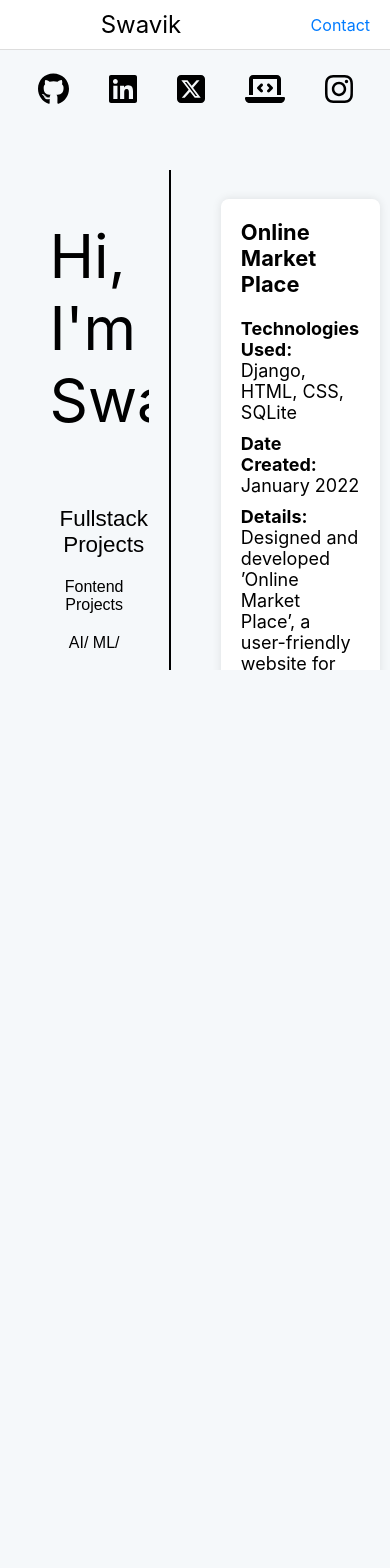
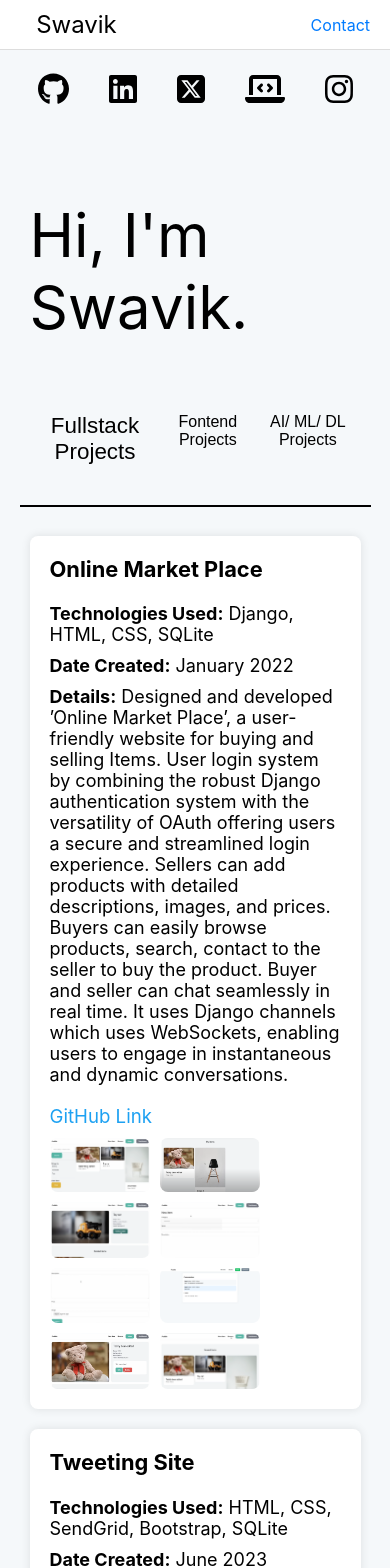
Before and after one commit to SwavikPatra/iamswavik, a React (Create React App) app: page /iamswavik/projects in a window 390 px wide. Shown: the top 1568 px of the page. Before the commit the page ends 844 px from the top, so only its background shows below. Built offline with nearby package versions, Linux system fonts and the light colour scheme; a web font is replaced by a local one.

Commit message:
css changes, mobile responsive changes

```diff
--- a/src/App.css
+++ b/src/App.css
@@ -46,17 +46,55 @@
   color: black !important; /* Set text color to black */
 }
 
-/* .home{
-  background-color: #e7eaf6;
-} */
-
-.social{
-  width: 100%; /* Full width of the screen */
-  height: 100px; /* Height of 50px */
+.home-left {
+  box-sizing: border-box;
+  padding: 10px;
+  width: 100%;
+  overflow: hidden;
 }
 
-.home{
-  width : 100%;
-  height : 500px;
-  padding-left: 5%;
+.home-right{
+  box-sizing: border-box;
+  padding: 10px;
+  /* width: 100%; */
+  overflow-y: auto;
+  height: 100%;
 }
+
+.size-left {
+  flex: 1;
+}
+
+.size-right {
+  flex: 2;
+}
+
+.side-menu{
+  display: flex;
+  flex-direction: column;
+}
+
+@media only screen and (max-width: 600px) {
+  .side-menu{
+    flex-direction: row;
+  }
+
+  .size-left {
+    flex: 1;
+  }
+
+  .size-right {
+    flex: 3;
+  }
+}
+
+
+
+/* .left {
+  overflow: hidden;
+}
+
+.right {
+  overflow-y: auto;
+  height: 100%;
+} */
--- a/src/components/Bio.js
+++ b/src/components/Bio.js
@@ -1,4 +1,5 @@
 import React, { useState } from 'react';
+import "../App.css"
 import "../css/bio.css";
 import "../css/card.css";
 
@@ -17,10 +18,11 @@ function Bio() {
 
   return (
     <div className="container">
-      <div className="home-div size left">
-        <div>
-          <p>Hi, I'm Swavik.</p>
+      <div className="home-left size-left left">
+        <div className = "name">
+          <p className="my-name-bio">Hi, I'm Swavik.</p>
         </div>
+        <div className="side-menu">
         <div>
           <button
             className={`text-button ${clickedButton === 'Education' ? 'active' : ''}`}
@@ -53,8 +55,10 @@ function Bio() {
             Certificates
           </button>
         </div>
+        </div>
+
       </div>
-      <div className="home-div sizee vertical-line right">
+      <div className="home-right size-right vertical-line right">
         { clickedButton === 'Education' && <Education/>}
         { clickedButton === 'Skills' && <Skills/>}
         {/* { clickedButton === 'Experiences' && <Experiences/>} */}
--- a/src/components/Home.js
+++ b/src/components/Home.js
@@ -18,13 +18,14 @@ function Home() {
 
   return (
     <div className="container">
-      <div className="home-div size">
-        <p>Hi, I'm Swavik.</p>
+      <div className="home-left size-left">
+        <p className="my-name">Hi, I'm Swavik.</p>
         <button className="bw-button" onClick={handleBioClick}>
           Bio
         </button>
       </div>
-      <div className="home-div sizee vertical-line">
+  {/* ------------------------------------------------------------------ */}
+      <div className="home-right size-right vertical-line">
         <p className="p-small">
         Hi, My name is Swavik Patra.
         <br/>
--- a/src/components/Projects.js
+++ b/src/components/Projects.js
@@ -15,10 +15,11 @@ function Bio() {
 
   return (
     <div className="container">
-      <div className="home-div size left">
+      <div className="home-left size-left left">
         <div>
           <p>Hi, I'm Swavik.</p>
         </div>
+        <div className="side-menu">
           <div>
             <button
               className={`text-button ${clickedButton === 'FullstackProjects' ? 'active' : ''}`}
@@ -45,7 +46,9 @@ function Bio() {
           </div>
 
       </div>
-      <div className="home-div sizee vertical-line right">
+        </div>
+
+      <div className="right home-right size-right vertical-line ">
         { clickedButton === 'FullstackProjects' && <FullstackProjects/>}
         { clickedButton === 'FrontendProjects' && <FrontendProjects/>}
         { clickedButton === 'AIMLDLProjects' && <AIMLDLProjects/>}
--- a/src/css/bio.css
+++ b/src/css/bio.css
@@ -1,25 +1,17 @@
-.container{
+.container {
   display: flex;
-    height: 100%;
-}
-
-.home-div {
-    box-sizing: border-box; /* Include padding and border in the element's total width */
-    padding: 10px;
-  }
-
-.size{
-  flex: 1;
-}
-
-.sizee{
-  flex: 2;
+  flex-direction: row;
+  height: 100vh; /* Use full viewport height */
 }
 
 .vertical-line {
   border-left: 2px solid black;
-  height: 300px; /* Adjust the height as needed */
   margin: 20px; /* Optional, for spacing */
+}
+
+.name {
+  padding: 0; /* Set padding to 0 */
+  height: auto;
 }
 
 .text-button {
@@ -41,11 +33,27 @@
   color: #000; /* Dark black color */
 }
 
-  .left {
-    overflow: hidden;
+
+@media only screen and (max-width: 600px) {
+  .container {
+    flex-direction: column; /* Switch to vertical layout on small screens */
   }
 
-  .right {
+  .vertical-line {
+    border-left: none;
+    border-top: 2px solid black; /* Switch to horizontal line */
+    width: 100%; /* Make the line span the width of the container */
+    height: auto; /* Reset height to auto */
+    margin: 20px 0; /* Adjust vertical margin */
+  }
+
+  /* .right {
+    height: auto;
     overflow-y: auto;
-    height: 100%;
+  } */
+
+  .my-name-bio{
+    font-size: 40px;
   }
+
+}
--- a/src/css/full-stack-projects.css
+++ b/src/css/full-stack-projects.css
@@ -4,6 +4,7 @@ body {
     margin: 0;
     padding: 0;
   }
+
 
   .projects-container {
     max-width: 800px;
@@ -75,3 +76,11 @@ body {
     max-height: 90%;
     border-radius: 8px;
   }
+
+  @media only screen and (max-width: 600px) {
+    .projects-container {
+
+      margin-left: 0px;
+
+    }
+  }
--- a/src/css/home.css
+++ b/src/css/home.css
@@ -1,23 +1,52 @@
 .container{
     display: flex;
+    flex-direction: column;
+    padding-left: 5%;
+    padding-right: 5%;
 }
 
-.home-div {
-    box-sizing: border-box; /* Include padding and border in the element's total width */
-    padding-left: 50px;
 
+
+/* .home-left {
+    box-sizing: border-box;
+    margin: 20px 0;
   }
 
-.size{
+.home-right{
+  box-sizing: border-box;
+    margin: 10px 0;
+    padding-left: 5%;
+ }
+
+
+.size-left{
   flex: 1;
 }
 
-.sizee{
+.size-right{
   flex: 2;
-}
+} */
 
 .vertical-line {
   border-left: 2px solid black;
-  height: 300px; /* Adjust the height as needed */
-  margin: 20px; /* Optional, for spacing */
+  height: 500px;
+  margin: 0px;
 }
+
+@media only screen and (max-width: 600px) {
+  .container {
+      flex-direction: row; /* Switch to horizontal layout on screens wider than 600px */
+  }
+
+  .vertical-line {
+    width: 100%; /* Make the line span the width of the container */
+    height: auto; /* Reset height to auto, making it horizontal */
+    margin: 20px 0; /* Adjust vertical margin */
+  }
+
+  .my-name{
+    font-size: 50px;
+  }
+
+
+}
--- a/src/css/my-navbar.css
+++ b/src/css/my-navbar.css
@@ -14,6 +14,12 @@
     padding-left: 100%;
   }
 
+  @media only screen and (max-width: 600px) {
+    .navbar-brand a{
+      padding-left: 20%;
+    }
+}
+
   .navbar-links a {
     text-decoration: none;
     color: #007bff; /* Link color */
--- a/src/css/projects.css
+++ b/src/css/projects.css
@@ -2,20 +2,6 @@
     display: flex;
     height: 100%;
 }
-
-.home-div {
-    box-sizing: border-box; /* Include padding and border in the element's total width */
-    padding-left: 30px;
-  }
-
-.size{
-  flex: 1;
-}
-
-.sizee{
-  flex: 2;
-}
-
 
 
 .text-button {
@@ -36,12 +22,3 @@
     font-size: 1.4rem;
     color: #000; /* Dark black color */
   }
-
-  .left {
-    overflow: hidden;
-  }
-
-  .right {
-    overflow-y: auto;
-    height: 100%;
-  }
--- a/src/css/text-size.css
+++ b/src/css/text-size.css
@@ -10,3 +10,9 @@
 p{
     font-size: 60px;
 }
+
+@media only screen and (max-width: 600px) {
+    .p{
+        font-size: 20px;
+      }
+}
```
Lines whose indentation alone changed are shown as unchanged.
